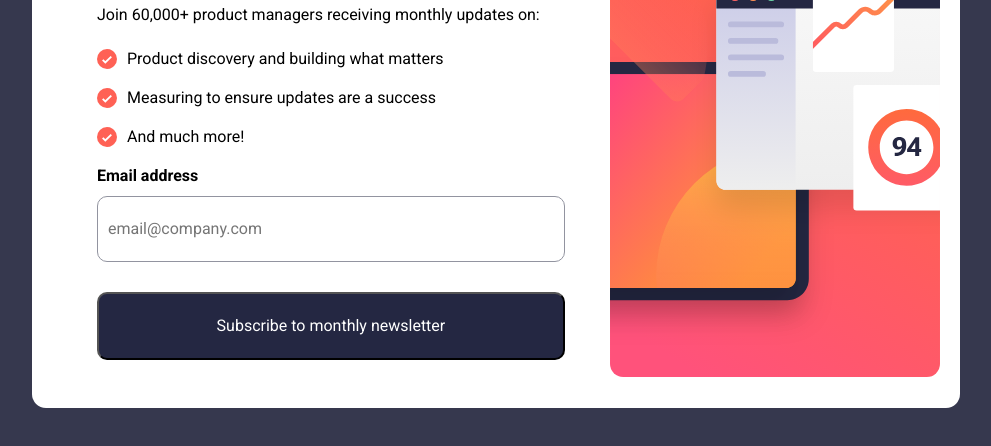
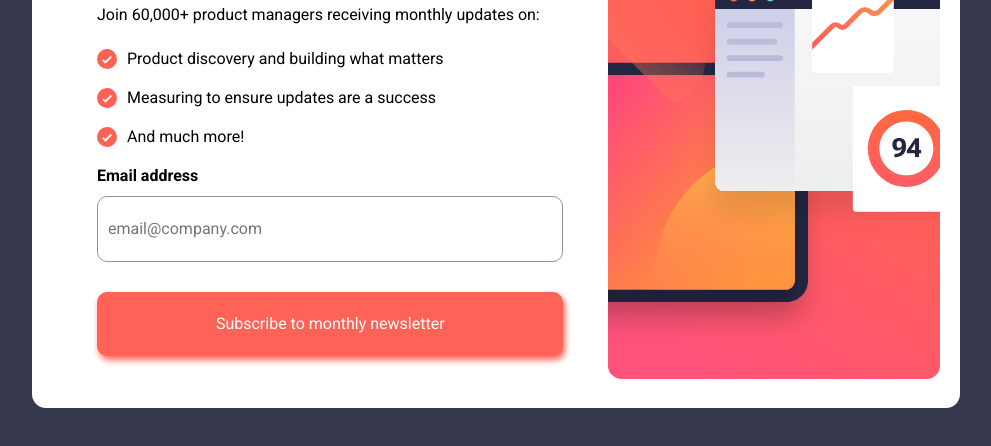
Before and after one commit to lawlawson/newsletter-sign-up, a plain HTML site: page index.html in a window 1280 px wide. In both pictures the pointer is over the button "Subscribe to monthly newsletter". Shown: the part 262-708 px from the top of the page, without its empty margins (144-1135 px from the left). Drawn offline with Linux system fonts and the light colour scheme.

Commit message:
added box shadow to button

```diff
--- a/style.css
+++ b/style.css
@@ -72,6 +72,15 @@ form input {
   width: 100%;
   background-color: var(--clr-dark-slate-grey);
   color: var(--clr-white);
+  cursor: pointer;
+  outline: none;
+}
+
+.subscribe-button:hover {
+  background-color: var(--clr-tomato);
+  box-shadow: 2px 4px 6px var(--clr-tomato);
+  outline: none;
+  border: none;
 }
 
 .thanks-subscribing {
```
